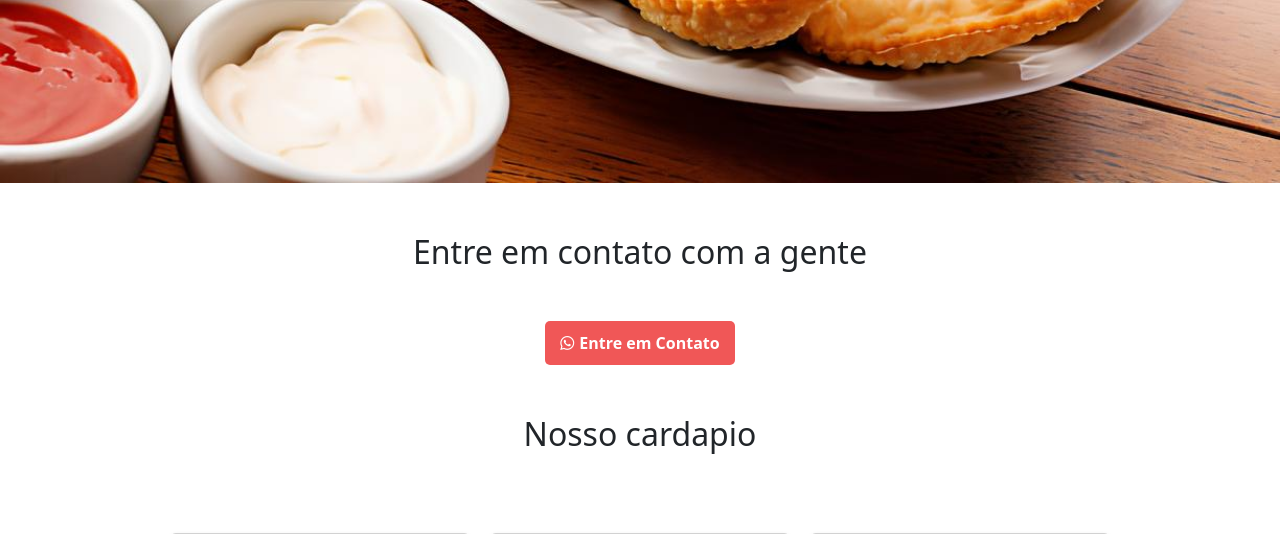
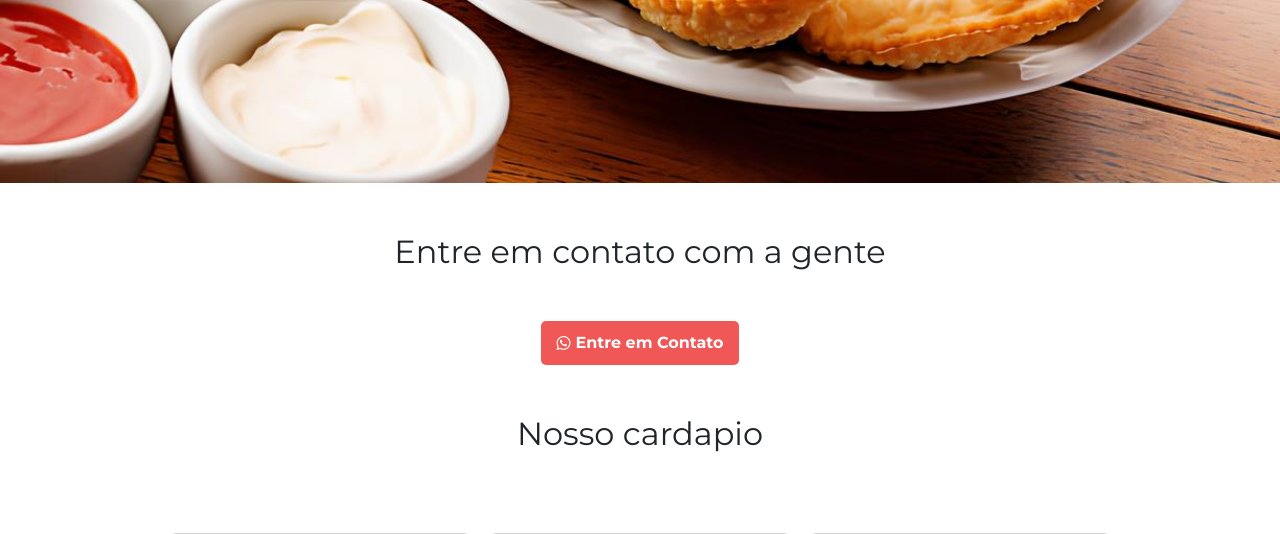
Before and after one commit to flavio-a-galvao/trabalho-semestre, a PHP site: page / in a window 1280 px wide. Shown: the part 762-1296 px from the top of the page. Run offline with PHP 8.4, Linux system fonts and the light colour scheme; some libraries are stand-ins or nearby versions.

Commit message:
adicionando animação e fonte

```diff
--- a/trabalho-semestre/css/style.css
+++ b/trabalho-semestre/css/style.css
@@ -104,6 +104,10 @@
     transform: scale(1.1); /* Aumenta o ícone ao passar o mouse */
 }
 
+body {
+  font-family: 'Montserrat', sans-serif !important; /* Aplica a fonte ao corpo do site */
+}
+
 main{
   h2{
     margin-top: 50px;
--- a/trabalho-semestre/index.php
+++ b/trabalho-semestre/index.php
@@ -5,8 +5,10 @@
   <meta name="viewport" content="width=device-width, initial-scale=1.0">
   <title>Leila Pães e Salgados</title>
   <link rel="stylesheet" href="css/style.css">
+  <link rel="stylesheet" href="css/aos.css">
   <link href="https://cdn.jsdelivr.net/npm/bootstrap@5.3.7/dist/css/bootstrap.min.css" rel="stylesheet" integrity="sha384-LN+7fdVzj6u52u30Kp6M/trliBMCMKTyK833zpbD+pXdCLuTusPj697FH4R/5mcr" crossorigin="anonymous">
   <link rel="stylesheet" href="https://cdnjs.cloudflare.com/ajax/libs/font-awesome/6.0.0-beta3/css/all.min.css">
+  <link href="https://fonts.googleapis.com/css2?family=Montserrat:wght@400;700&display=swap" rel="stylesheet">
 </head>
 <body>
   <nav class="navbar bg-body-tertiary">
@@ -49,18 +51,18 @@
 
   <img class="wallpaper" src="imagens/wallpaper2.jpg" alt="Descrição da imagem" width="100%">
 
-  <h2 class="text-center">Entre em contato com a gente</h2>
+  <h2 class="text-center" data-aos="flip-left">Entre em contato com a gente</h2>
 
-  <div class="container">
+  <div class="container" data-aos="flip-left">
     <a href="https://wa.me/5544998086959" class="whatsapp-button" target="_blank">
       <i class="fab fa-whatsapp"></i> Entre em Contato
     </a>
   </div>
 
-  <h2 class="text-center">Nosso cardapio</h2>
+  <h2 class="text-center" data-aos="flip-left">Nosso cardapio</h2>
 
  <div class="card-container">
-        <div class="card">
+        <div class="card" data-aos="flip-left">
             <img src="https://via.placeholder.com/150" class="card-img-top" alt="Imagem do Card">
             <div class="card-body">
                 <h5 class="card-title">Card 1</h5>
@@ -73,7 +75,7 @@
                 </div>
             </div>
         </div>
-        <div class="card">
+        <div class="card" data-aos="flip-left">
             <img src="https://via.placeholder.com/150" class="card-img-top" alt="Imagem do Card">
             <div class="card-body">
                 <h5 class="card-title">Card 2</h5>
@@ -86,7 +88,7 @@
                 </div>
             </div>
         </div>
-        <div class="card">
+        <div class="card" data-aos="flip-left">
             <img src="https://via.placeholder.com/150" class="card-img-top" alt="Imagem do Card">
             <div class="card-body">
                 <h5 class="card-title">Card 3</h5>
@@ -99,7 +101,7 @@
                 </div>
             </div>
         </div>
-        <div class="card">
+        <div class="card" data-aos="flip-left">
             <img src="https://via.placeholder.com/150" class="card-img-top" alt="Imagem do Card">
             <div class="card-body">
                 <h5 class="card-title">Card 4</h5>
@@ -112,7 +114,7 @@
                 </div>
             </div>
         </div>
-        <div class="card">
+        <div class="card" data-aos="flip-left">
             <img src="https://via.placeholder.com/150" class="card-img-top" alt="Imagem do Card">
             <div class="card-body">
                 <h5 class="card-title">Card 5</h5>
```
